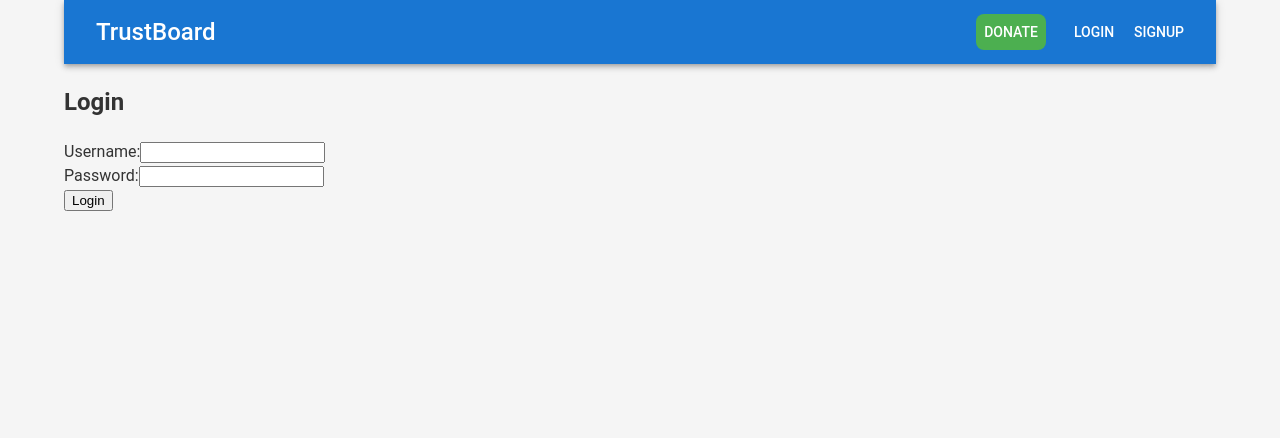
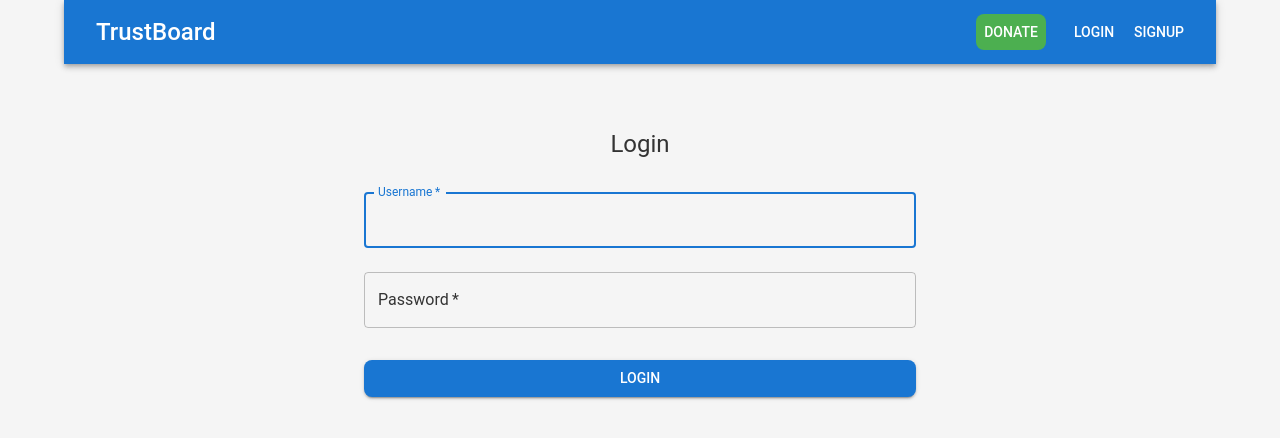
Before and after one commit to pwntato/undergroundbb, a React (Create React App) app in the folder frontend/: page /login in a window 1280 px wide. Shown: the top 438 px of the page. Built offline with nearby package versions, Linux system fonts and the light colour scheme; no server answers.

Commit message:
restyle login page

```diff
--- a/frontend/src/pages/Login.js
+++ b/frontend/src/pages/Login.js
@@ -1,6 +1,7 @@
 import React, { useState } from 'react';
 import { loginUser } from '../api/userAPI';
 import { useUser } from '../contexts/UserContext';
+import { Container, TextField, Button, Typography, Box, Alert } from '@mui/material';
 
 const Login = () => {
   const [username, setUsername] = useState('');
@@ -8,7 +9,8 @@ const Login = () => {
   const [error, setError] = useState('');
   const { dispatch } = useUser();
 
-  const handleLogin = async () => {
+  const handleLogin = async (event) => {
+    event.preventDefault(); // Prevent default form submission
     try {
       await loginUser(username, password);
       dispatch({ type: 'LOGIN', payload: { username } });
@@ -18,27 +20,51 @@ const Login = () => {
   };
 
   return (
-    <div>
-      <h2>Login</h2>
-      <div>
-        <label>Username:</label>
-        <input
-          type="text"
+    <Container maxWidth="sm">
+      <Box sx={{ mt: 8, display: 'flex', flexDirection: 'column', alignItems: 'center' }}>
+        <Typography component="h1" variant="h5" sx={{ mb: 2 }}>
+          Login
+        </Typography>
+        {error && <Alert severity="error" sx={{ mb: 2 }}>{error}</Alert>}
+        <Box component="form" onSubmit={handleLogin} sx={{ width: '100%' }}>
+          <TextField
+            variant="outlined"
+            margin="normal"
+            required
+            fullWidth
+            id="username"
+            label="Username"
+            name="username"
+            autoComplete="username"
+            autoFocus
             value={username}
             onChange={(e) => setUsername(e.target.value)}
           />
-      </div>
-      <div>
-        <label>Password:</label>
-        <input
+          <TextField
+            variant="outlined"
+            margin="normal"
+            required
+            fullWidth
+            name="password"
+            label="Password"
             type="password"
+            id="password"
+            autoComplete="current-password"
             value={password}
             onChange={(e) => setPassword(e.target.value)}
           />
-      </div>
-      {error && <div style={{ color: 'red', fontSize: 'small' }}>{error}</div>}
-      <button onClick={handleLogin}>Login</button>
-    </div>
+          <Button
+            type="submit"
+            fullWidth
+            variant="contained"
+            color="primary"
+            sx={{ mt: 3, mb: 2 }}
+          >
+            Login
+          </Button>
+        </Box>
+      </Box>
+    </Container>
   );
 };
 
```
Also changed, not shown: 1 other file (tests, documents, lock files or other folders). Lines whose indentation alone changed are shown as unchanged.
